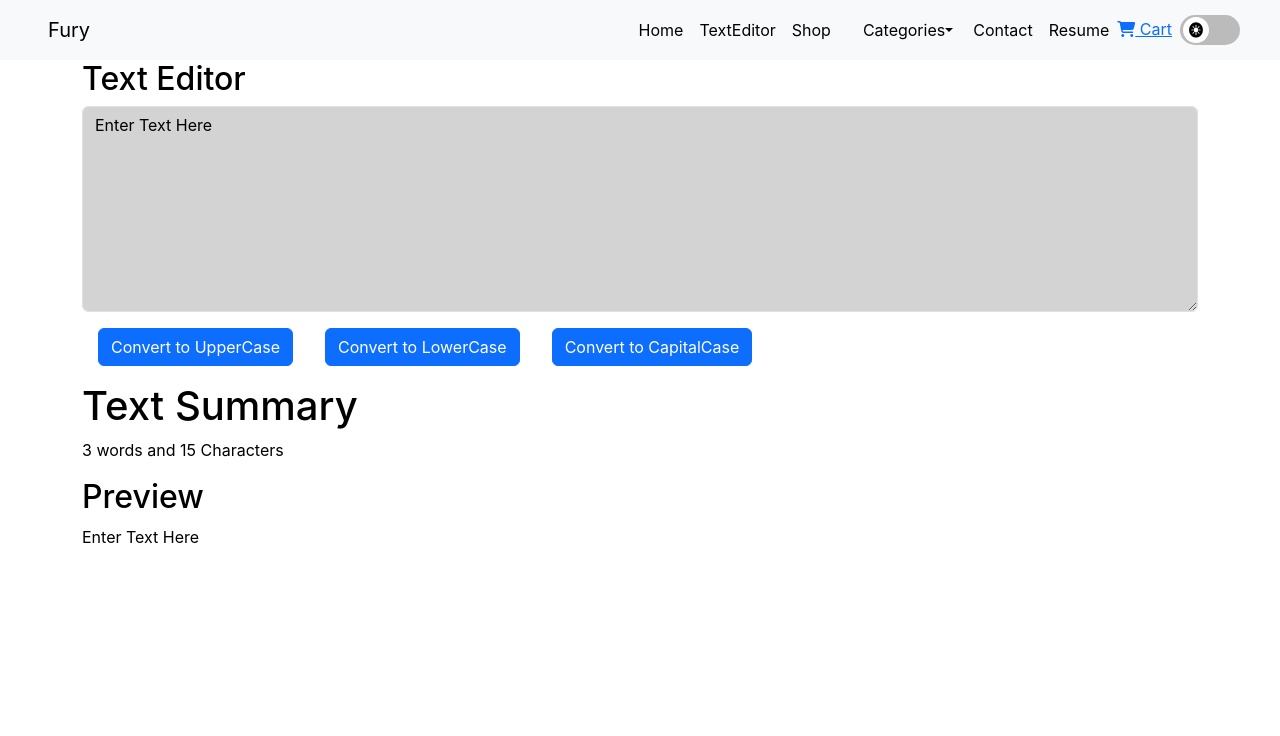
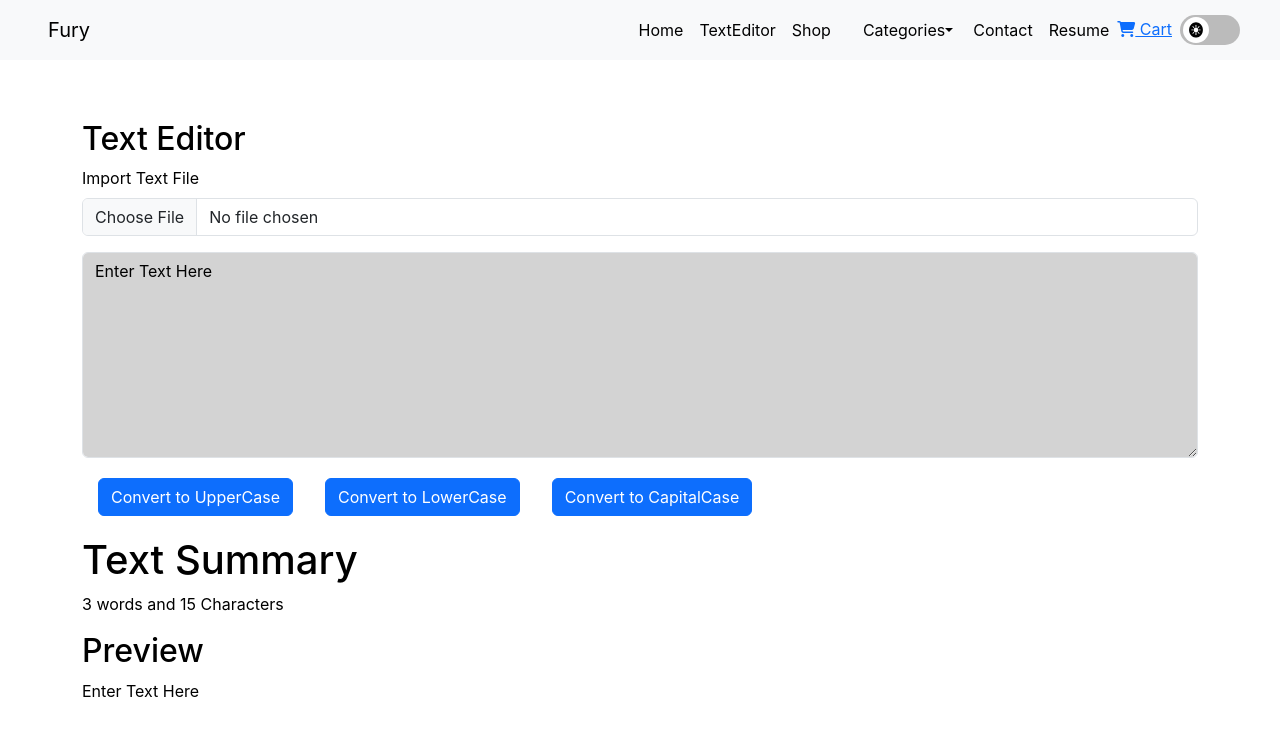
Before and after one commit to PrashantJoshi8k/fury-app, a React (Create React App) app: page /#/TextEditor in a window 1280 px wide. Shown: the top 736 px of the page. Built offline with nearby package versions, Linux system fonts and the light colour scheme.

Commit message:
Add FileImporter component and update other components

```diff
--- a/public/index.html
+++ b/public/index.html
@@ -7,7 +7,7 @@
     <meta name="theme-color" content="#000000" />
     <meta
       name="description"
-      content="Text Utility for Easier life "
+      content="Fury TextEditor is a lightweight, browser-based text editor built in React. No login required. Edit and format text quickly and cleanly with dark-light theme support."
     />
     <link rel="apple-touch-icon" href="%PUBLIC_URL%/favicon-16x16.png" />
     <!--
--- a/src/App.js
+++ b/src/App.js
@@ -8,8 +8,11 @@ import Contact from './Components/Contact';
 import Resume from './Components/Resume';
 import TextEditor from './Components/TextEditor';
 import Alert from './Components/Alert';
+import FileImporter from './Components/FileImporter';
+
 
 function App() {
+  const [editorContent, setEditorContent] = useState('');
   const [mode, setMode] = useState('light'); // Global dark mode state
   const [alert, setAlert] = useState(null);
 
@@ -40,7 +43,8 @@ function App() {
     <Router>
       <Navbar title="Fury" mode={mode} toggleMode={toggleMode} />
       <Alert alert={alert} />
-
+      {/* <FileImporter onImport={(text) => setEditorContent(text)} /> */}
+      {/* <FileImporter onImport={(text) => console.log("Imported text:", text)} /> */}
       <Routes>
         <Route exact path="/" element={<Homepage />} />
         <Route exact path="/Resume" element={<Resume />} />
--- a/src/Components/Alert.js
+++ b/src/Components/Alert.js
@@ -11,9 +11,11 @@ return lower.charAt(0).toUpperCase() + lower.slice(1);
 
 
   return (
-    props.alert && <div className={`alert alert-${props.alert.type} alert-dismissible fade show`} role='alert' >
+    <div style = {{height:"60px"}}>
+    {props.alert && <div className={`alert alert-${props.alert.type} alert-dismissible fade show`} role='alert' >
     <strong>{capitalize(props.alert.type)}</strong> : {props.alert.msg}
     <button type='button' className="btn-close" data-bs-dismiss= "alert" aria-label='close'></button>
+        </div>}
         </div>
 
 
--- /dev/null
+++ b/src/Components/FileImporter.js
@@ -0,0 +1,36 @@
+// FileImporter.js
+import React from 'react';
+import PropTypes from 'prop-types';
+
+export default function FileImporter({ onImport }) {
+    const handleFileChange = (event) => {
+        const file = event.target.files[0];
+        if (file && file.type === "text/plain") {
+            const reader = new FileReader();
+            reader.onload = function (e) {
+                const text = e.target.result;
+                onImport(text); // Pass the text back to parent
+            };
+            reader.readAsText(file);
+        } else {
+            alert("Please upload a valid .txt file");
+        }
+    };
+
+    return (
+        <div className="mb-3">
+            <label htmlFor="fileInput" className="form-label">Import Text File</label>
+            <input
+                type="file"
+                accept=".txt"
+                className="form-control"
+                id="fileInput"
+                onChange={handleFileChange}
+            />
+        </div>
+    );
+}
+
+FileImporter.propTypes = {
+    onImport: PropTypes.func.isRequired,
+};
--- a/src/Components/TextEditor.js
+++ b/src/Components/TextEditor.js
@@ -1,6 +1,8 @@
 import { useFormState } from 'react-dom';
 import PropTypes from 'prop-types'
 import React, { useState } from 'react'
+import FileImporter from './FileImporter' // Make sure this file exists
+
 // export default function TextEditor(props)
 export default function TextEditor({ showAlert }) {
 
@@ -20,10 +22,11 @@ export default function TextEditor({ showAlert }) {
     // const handleSave = () =>{
     // showAlert({ type: "success", msg :"Document saved!"})
     // }
+
     const [text, setText] = useState('Enter Text Here');
     const [mode, setMode] = useState('light'); //weather darkmode is available or not
 
-
+    // const [editorContent, setEditorContent] = useState(''); // <-- removed to avoid conflict
 
     const HandleUpClick = () => {
         console.log("Uppercase was Clicked" + text);
@@ -48,7 +51,6 @@ export default function TextEditor({ showAlert }) {
     const HandleOnChange = (event) => {
         console.log("on Change");
         setText(event.target.value)
-
     }
 
     // text = "new text" - Wrong way to change the state
@@ -60,29 +62,36 @@ export default function TextEditor({ showAlert }) {
                 <div className="container">
                     {/* <h1>{props.heading}</h1> */}
                     <h2> Text Editor </h2>
+
+                    {/* File Importer */}
+                     <FileImporter onImport={(text) => setText(text)} />
+
                     <div className="mb-3">
                         {/* <label Htmlfor="Textarea1" className="form-label">Example textarea</label> */}
-                        <textarea className="form-control" style={{backgroundColor:'lightgrey', color : 'black' }}  value={text} onChange={HandleOnChange} id="Textarea1" rows="8"></textarea>
+                        <textarea
+                            className="form-control"
+                            style={{ backgroundColor: 'lightgrey', color: 'black' }}
+                            value={text}
+                            onChange={HandleOnChange}
+                            placeholder="Start typing..."
+                            id="Textarea1"
+                            rows="8"
+                        ></textarea>
                     </div>
-                    <button className="btn btn-primary mx-3" onClick={HandleUpClick} showAlert={showAlert} >Convert to UpperCase</button>
-                    <button className="btn btn-primary mx-3" onClick={HandleLoClick} >Convert to LowerCase</button>
-                    <button className="btn btn-primary mx-3" onClick={HandleCaClick} >Convert to CapitalCase</button>
+                    <button className="btn btn-primary mx-3 my-1" onClick={HandleUpClick} showAlert={showAlert} >Convert to UpperCase</button>
+                    <button className="btn btn-primary mx-3 my-1" onClick={HandleLoClick} >Convert to LowerCase</button>
+                    <button className="btn btn-primary mx-3 my-1" onClick={HandleCaClick} >Convert to CapitalCase</button>
                     {/* <button className="btn btn-primary mx-3" onClick={handleSave} >Convert to save</button> */}
 
                 </div>
             </div>
             <div className="container my-3">
                 <h1> Text Summary </h1>
-                <p>{text.split(" ").length} words and {text.length} Characters</p>
+                <p>{text.split(" ").filter((element) => { return element.length !== 0 }).length} words and {text.length} Characters</p>
                 <h2> Preview </h2>
                 <p> {text}</p>
 
             </div>
-
-
         </>
-
-
-
     )
 }
```
